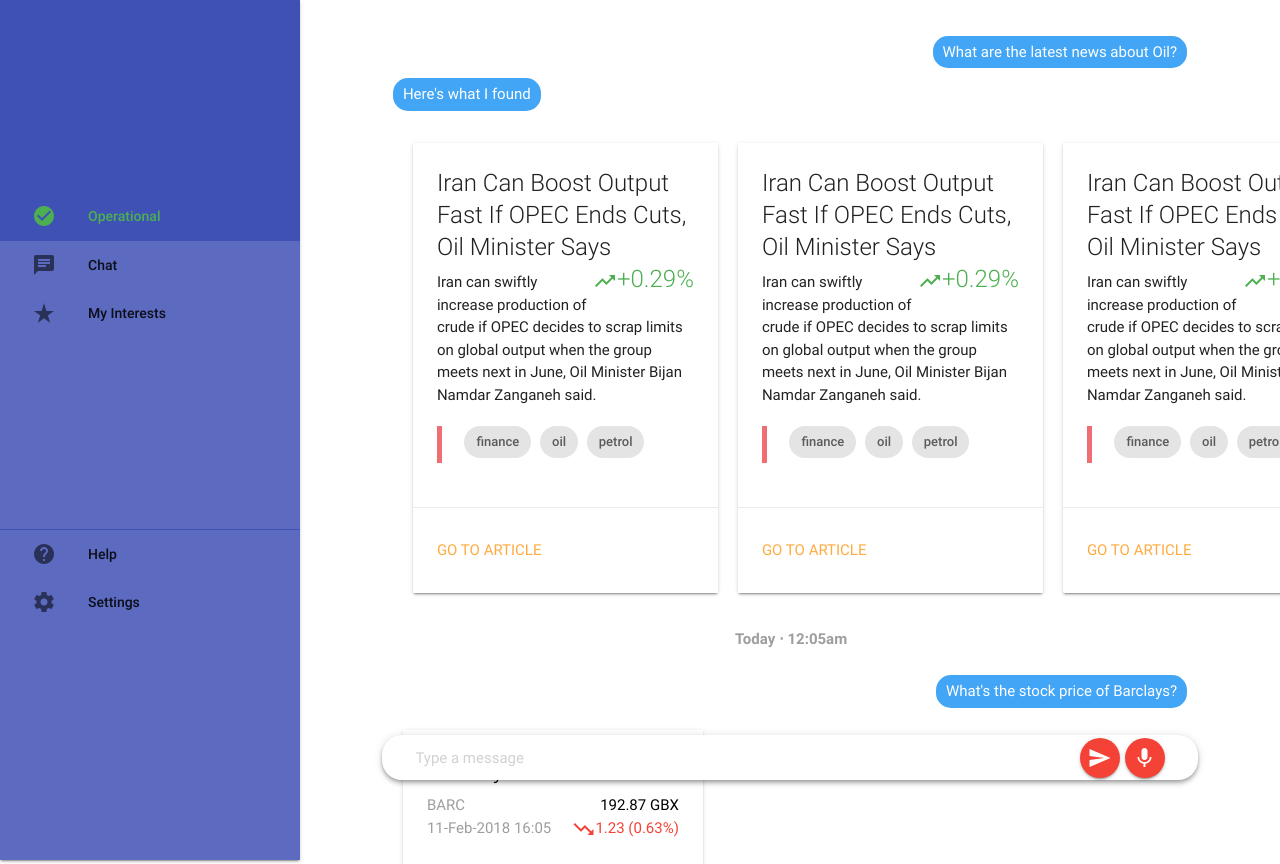
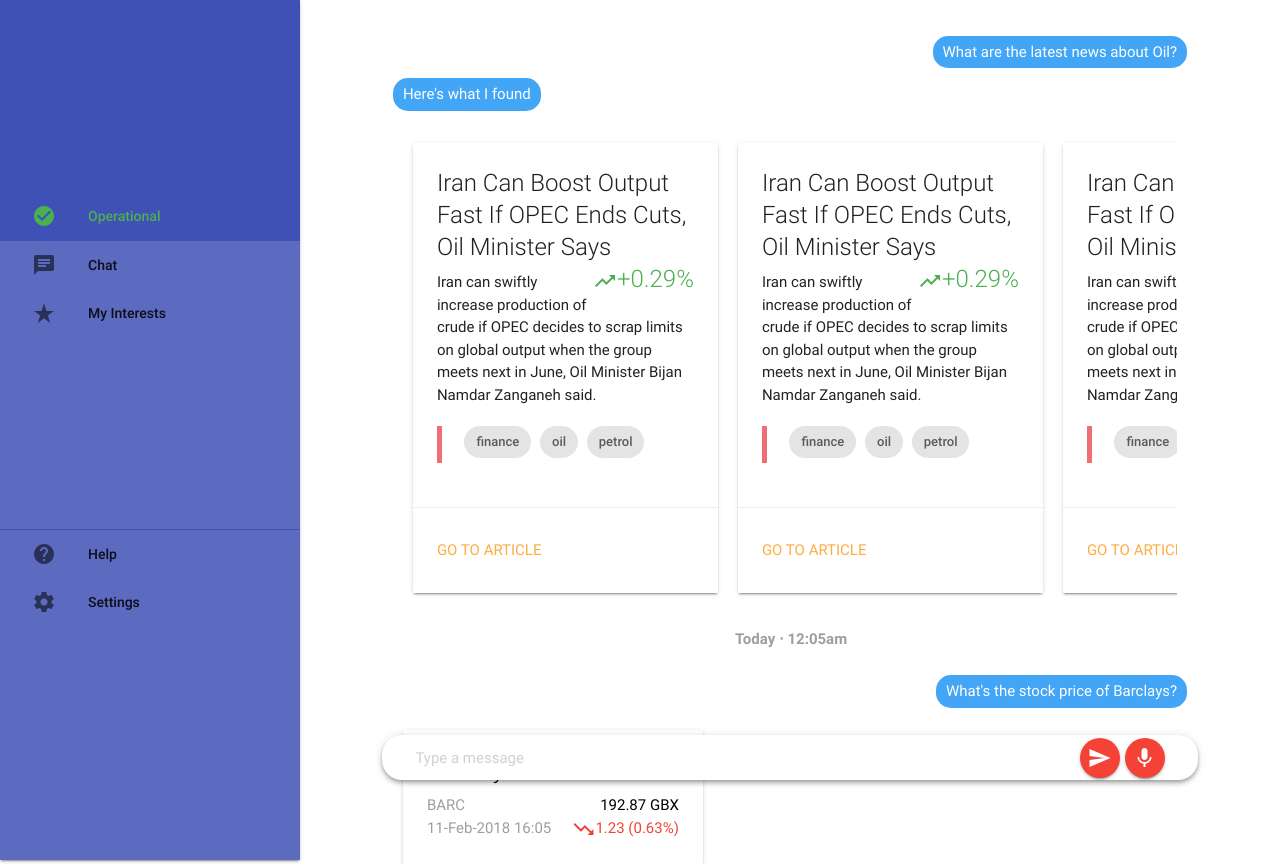
Before and after one commit to alexmotoc/projectaeora, a Django app: page /chat/ in a window 1280 px wide; the page is wider, and only the part inside the window is pictured. Shown: the top 864 px of that part. Run offline with Django 3.2, Linux system fonts and the light colour scheme; some libraries are stand-ins or nearby versions.

Commit message:
Fixed max-width

```diff
--- a/webapp/bot/static/css/chat.css
+++ b/webapp/bot/static/css/chat.css
@@ -29,6 +29,7 @@
 
 .bubble-interactive {
     display: inline-block;
+    max-width: 100%;
     height: auto;
     clear: both;
     margin: 5px 0;
```
